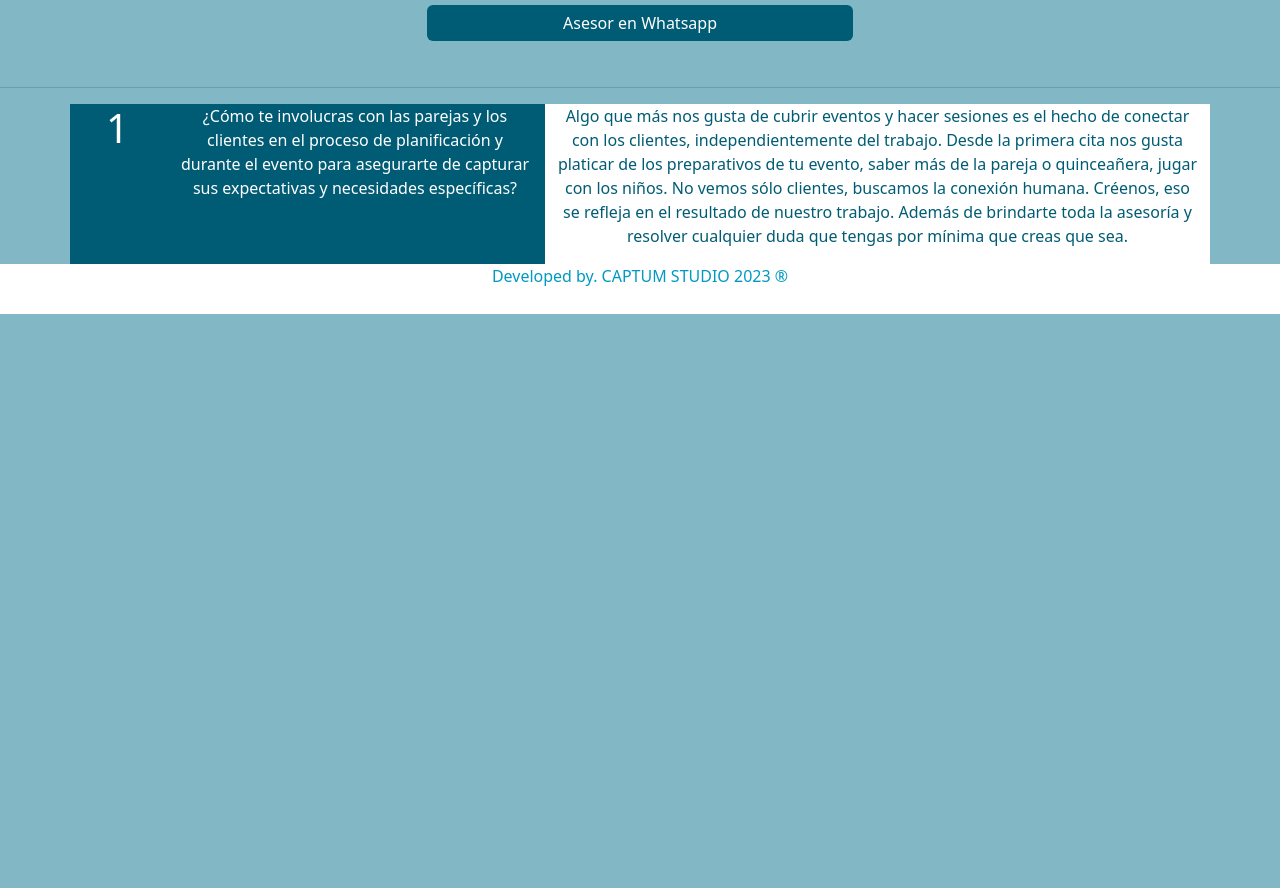
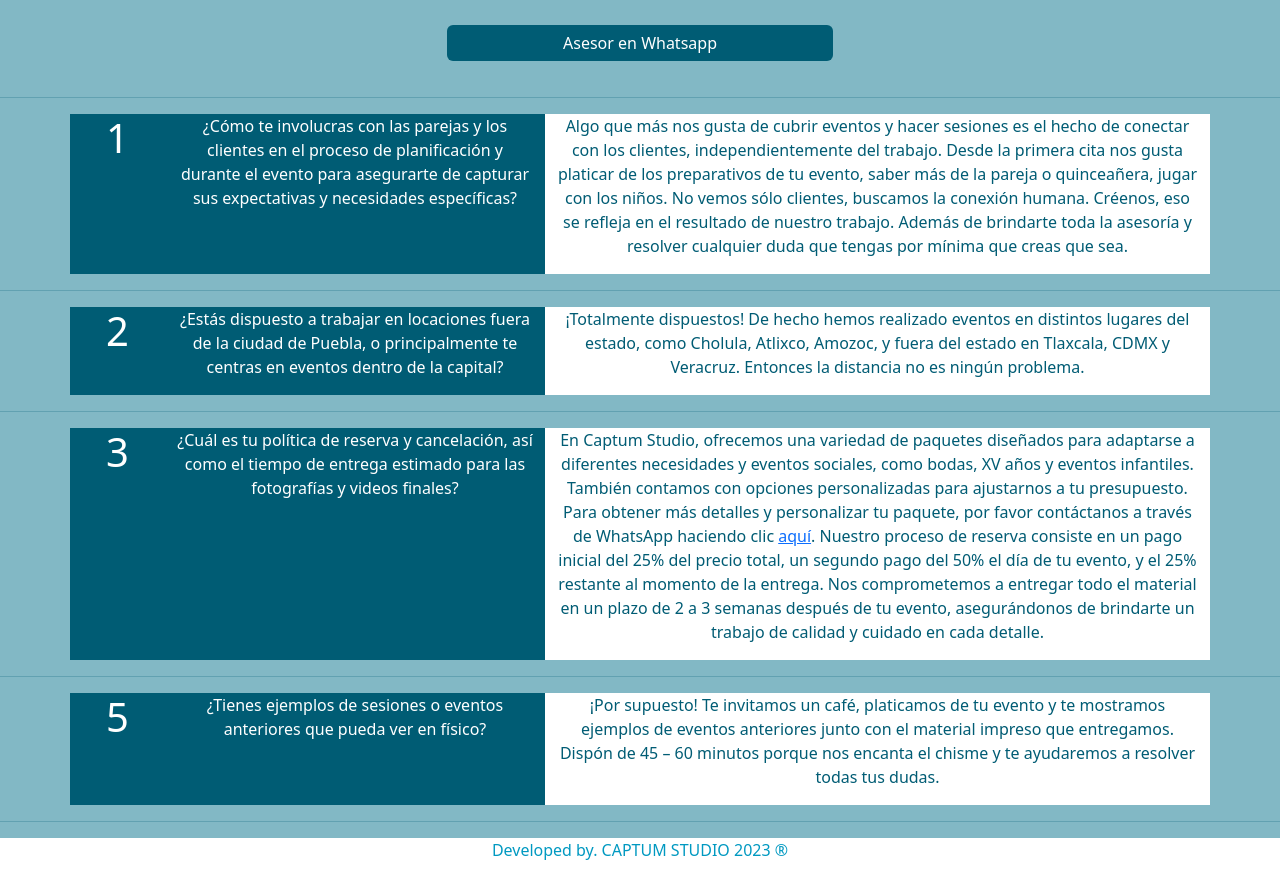
Before and after one commit to Palomino9/captumweb, a plain HTML site: page pages/faqs.html in a window 1280 px wide. Shown: the part 169-1057 px from the top of the page. Before the commit the page ends 800 px from the top, so only its background shows below. Drawn offline with nearby package versions, Linux system fonts and the light colour scheme.

Commit message:
textos faqs

```diff
--- a/pages/faqs.html
+++ b/pages/faqs.html
@@ -53,23 +53,22 @@
             style="text-decoration: none;">
             <div class="d-grid gap-2 col-4 mx-auto">
                 <button class="btn btn-primary" type="button"
-                    style="color: white; background-color: #005c74; border: none; margin-bottom: 30px;">Asesor en Whatsapp</button>
+                    style="color: white; background-color: #005c74; border: none; margin: 20px;">Asesor en Whatsapp</button>
             </div>
-        </a> <hr>
+        </a>
+
+<hr>
 
         <!-- PREGUNTAS Y RESPUESTAS -->
         <div class="container text-center">
             <div class="row">
-
                 <div class="col-1" style="background-color: #005c74; color: white;" >
                     <h1>1</h1>
                   </div>
-
               <div class="col-4" style="background-color: #005c74; color: white;" >
                 <p>¿Cómo te involucras con las parejas y los clientes en el proceso de planificación y durante el
                     evento para asegurarte de capturar sus expectativas y necesidades específicas?</p>
               </div>
-
               <div class="col-7" style="background-color: white;">
                 <p>Algo que más nos gusta de cubrir eventos y hacer sesiones es el hecho de conectar con los clientes, independientemente del trabajo.
                     Desde la primera cita nos gusta platicar de los preparativos de tu evento, saber más de la pareja o quinceañera, jugar con los niños.
@@ -78,8 +77,60 @@
                 </p>
             </div>
           </div>
-
-
+        </div>
+<hr>
+        <div class="container text-center">
+            <div class="row">
+                <div class="col-1" style="background-color: #005c74; color: white;" >
+                    <h1>2</h1>
+                  </div>
+              <div class="col-4" style="background-color: #005c74; color: white;" >
+                <p>¿Estás dispuesto a trabajar en locaciones fuera de la ciudad de Puebla, o principalmente te centras en eventos dentro de la capital?</p>
+              </div>
+              <div class="col-7" style="background-color: white;">
+                <p>¡Totalmente dispuestos! De hecho hemos realizado eventos en distintos lugares del estado, como
+                    Cholula, Atlixco, Amozoc, y fuera del estado en Tlaxcala, CDMX y Veracruz. Entonces la distancia no es ningún problema.
+                </p>
+            </div>
+          </div>
+        </div>
+<hr>
+        <div class="container text-center">
+            <div class="row">
+                <div class="col-1" style="background-color: #005c74; color: white;" >
+                    <h1>3</h1>
+                  </div>
+              <div class="col-4" style="background-color: #005c74; color: white;" >
+                <p>¿Cuál es tu política de reserva y cancelación, así como el tiempo de entrega estimado para las fotografías y videos finales?</p>
+              </div>
+              <div class="col-7" style="background-color: white;">
+                <p>En Captum Studio, ofrecemos una variedad de paquetes diseñados para adaptarse a diferentes necesidades y eventos sociales, como bodas, XV años y eventos infantiles.
+                    También contamos con opciones personalizadas para ajustarnos a tu presupuesto. Para obtener más detalles y personalizar tu paquete, por favor contáctanos a través de WhatsApp haciendo clic
+                    <a id="botonPregunta" href="https://api.whatsapp.com/send?phone=+522225670821&text=Hola.%20Quiero%20m%C3%A1s%20informaci%C3%B3n%20de%20foto%20y%20video.%20"
+                    target="_blank">aquí</a>.
+                    Nuestro proceso de reserva consiste en un pago inicial del 25% del precio total, un segundo pago del 50% el día de tu evento, y el 25% restante al momento de la entrega.
+                    Nos comprometemos a entregar todo el material en un plazo de 2 a 3 semanas después de tu evento, asegurándonos de brindarte un trabajo de calidad y cuidado en cada detalle.
+                </p>
+            </div>
+          </div>
+        </div>
+<hr>
+        <div class="container text-center">
+            <div class="row">
+                <div class="col-1" style="background-color: #005c74; color: white;" >
+                    <h1>5</h1>
+                  </div>
+              <div class="col-4" style="background-color: #005c74; color: white;" >
+                <p>¿Tienes ejemplos de sesiones o eventos anteriores que pueda ver en físico?</p>
+              </div>
+              <div class="col-7" style="background-color: white;">
+                <p>¡Por supuesto! Te invitamos un café, platicamos de tu evento y te mostramos ejemplos de eventos anteriores junto con el material impreso que entregamos.
+                    Dispón de 45 – 60 minutos porque nos encanta el chisme y te ayudaremos a resolver todas tus dudas.
+                </p>
+            </div>
+          </div>
+        </div>
+<hr>
     </main>
 
     <footer>
```
